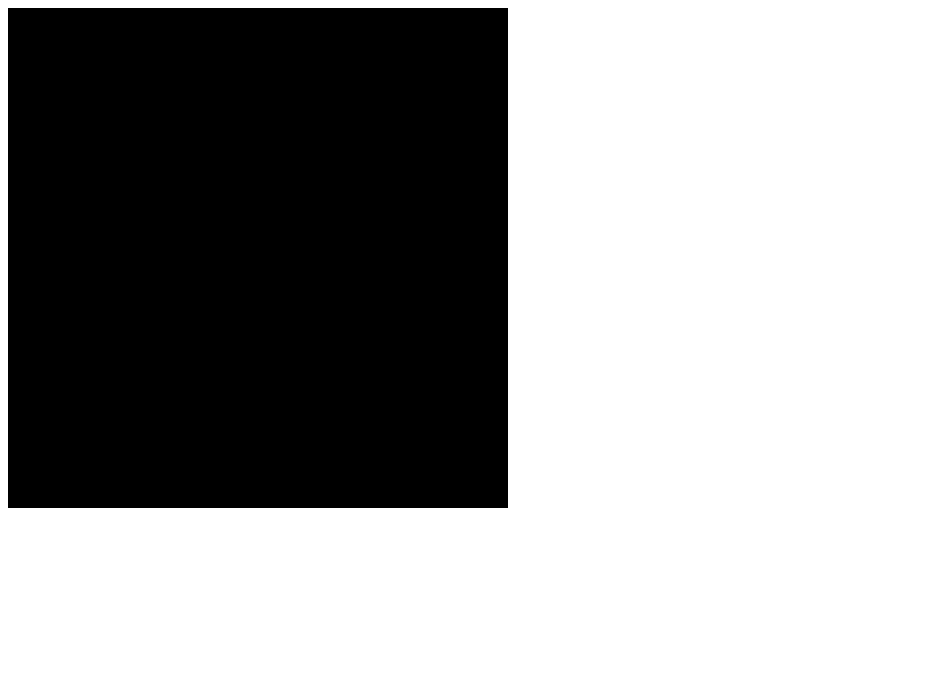
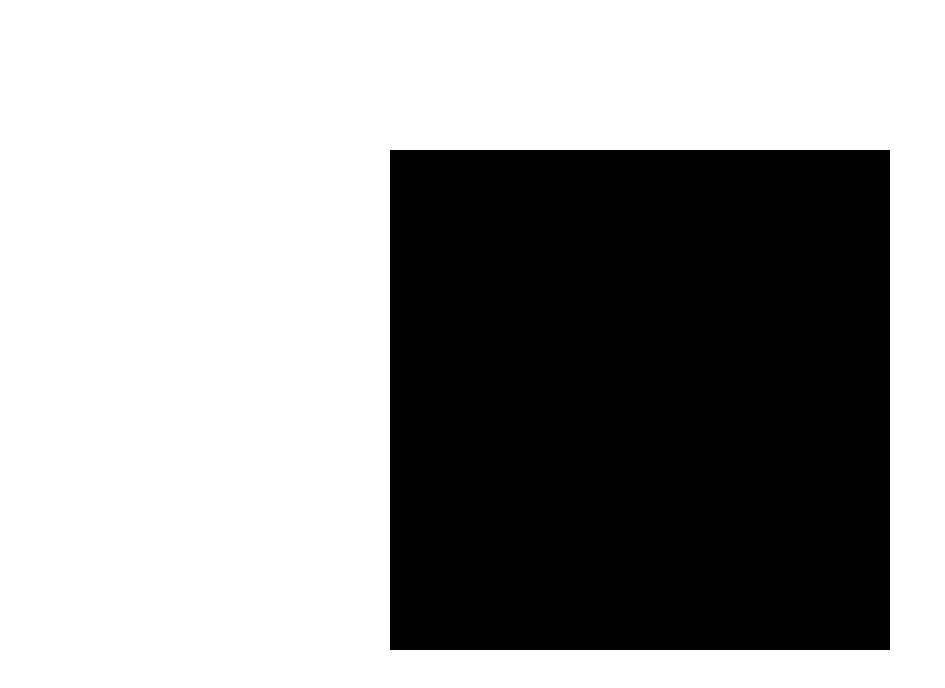
Before and after one commit to studentLT/STG, a plain HTML site: page index.html in a window 1280 px wide. Shown: the whole page, without its empty margins (0-945 px from the left). Drawn offline with Linux system fonts and the light colour scheme.

Commit message:
create style.css

```diff
--- a/index.html
+++ b/index.html
@@ -1,9 +1,10 @@
 <!DOCTYPE html>
 <html>
+    <head>
+        <link rel="stylesheet" href="style.css">
+    </head>
     <body>
-        <canvas>
-
-        </canvas>
+        <canvas></canvas>
         <script src="./main.js"></script>
     </body>
 </html>
```
